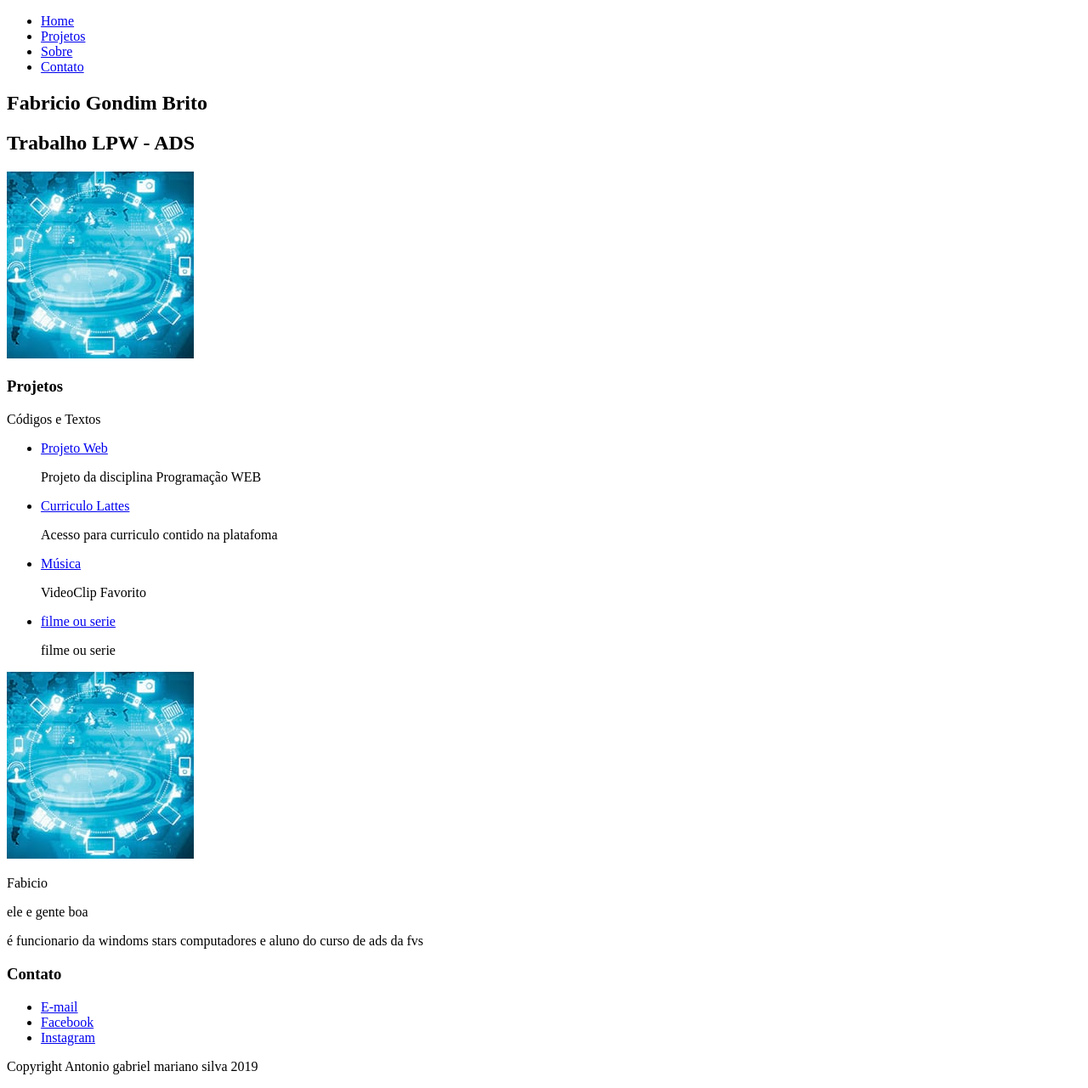
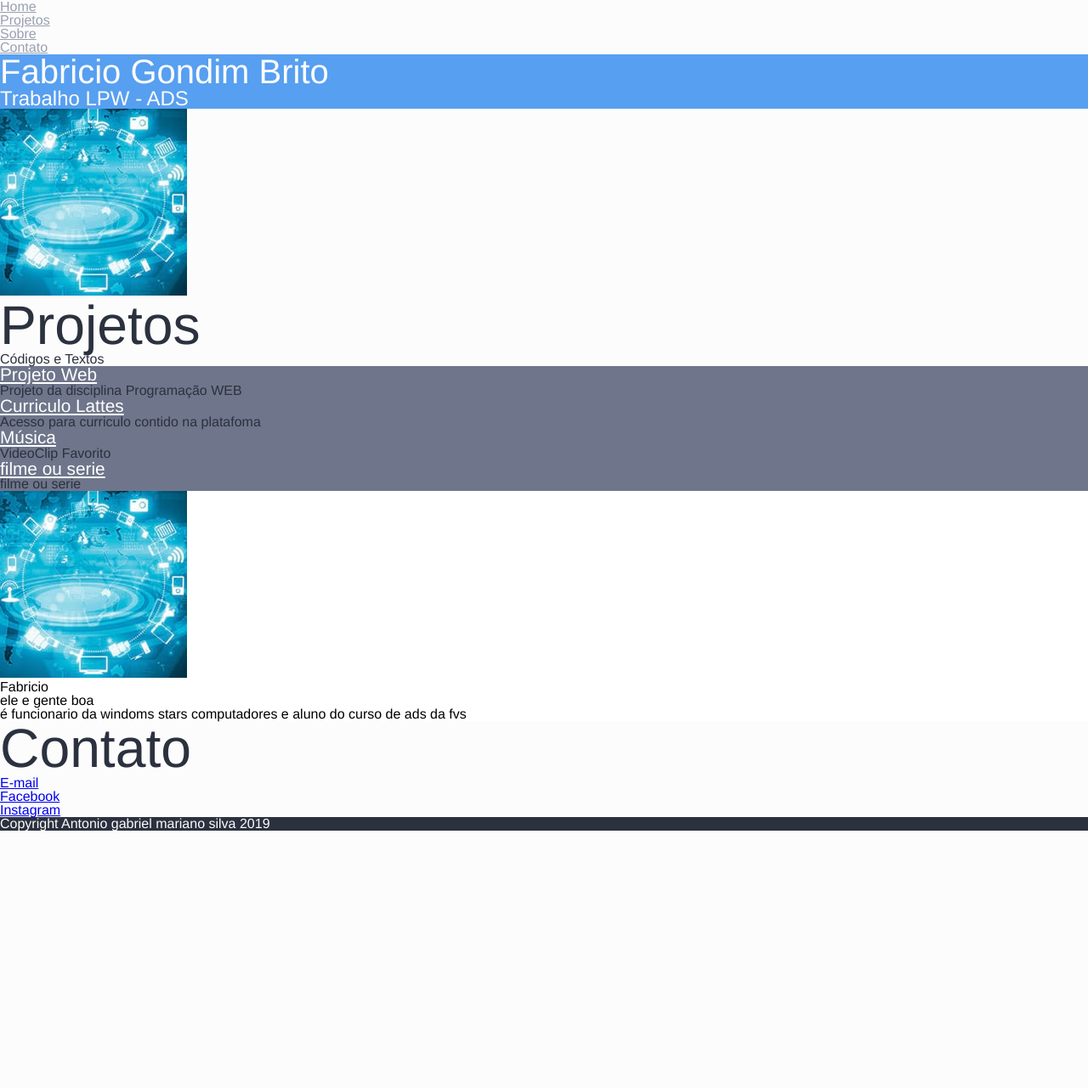
Before and after one commit to xxxmariano/AulasProgramacaoWeb, a PHP site: page /AulasProgramacaoWeb-master/index.html in a window 1280 px wide. Shown: the whole page at 85% size. After the commit the page ends 978 px from the top, so only its background shows below. Run offline with PHP 8.4, Linux system fonts and the light colour scheme.

Commit message:
aula do  dia 22/03/2018
aula do  dia 22/03/2018

```diff
--- a/AulasProgramacaoWeb-master/index.html
+++ /dev/null
@@ -1,118 +0,0 @@
-<!DOCTYPE html>
-<html>
-
-<head>
-    <meta charset="utf-8">
-    <title> Blog do Fabricio </title>
-    <style type="test/css">
-.styleProjetos{
-    background-color:#fcfcfd;
-    color: #2B3113;
-
-
-}
-
-    </style>
-
-
-
-</head>
-
-<body>
-
-    <header>
-        <nav>
-            <ul>
-                <li> <a href="#">Home</a></li>
-                <li> <a href="#projetos">Projetos</a></li>
-                <li><a href="#Sobre">Sobre</a></li>
-                <li><a href="#Contato">Contato</a></li>
-
-            </ul>
-        </nav>
-
-    </header>
-    <section id="identificação" >
-        <h1> Fabricio Gondim Brito </h1>
-        <h2> Trabalho LPW - ADS </h2>
-    </section>
-
-    <section id="Projetos "clase="styleProjetos">
-        <img alt="Imagem que apresenta diversos intens" src="imagens/tecnologia.jpg.jpg">
-        <h3>Projetos</h3>
-        <p>Códigos e Textos</p>
-        <ul>
-            <li>
-                <a href="https://github.com/FabricioGB/AulasProgrmacaoWeb">Projeto Web</a>
-                <p>Projeto da disciplina Programação WEB</p>
-            </li>
-            <li>
-                <a href="http://lattes.cnpq.br">Curriculo Lattes</a>
-                <p>Acesso para curriculo contido na platafoma</p>
-            </li>
-            <li>
-                <a href="https://www.youtube.com/watch?v=FK3PbghqjDo">Música</a>
-                <p>VideoClip Favorito</p>
-            </li>
-            <li>
-                <a href="https://netflix.com.br">filme ou serie</a>
-                <p>filme ou serie</p>
-            </li>
-
-
-        </ul>
-
-        <section id="sobre">
-            <img alt="Foto de Fabricio gondim " src="imagens/tecnologia.jpg.jpg">
-            <p>Fabicio</p>
-            <p>ele e gente boa</p>
-            <p>é funcionario da windoms stars computadores e aluno do curso de ads da fvs </p>
-        </section>
-
-
-
-
-        <section id="contato">
-            <h3>Contato</h3>
-            <ul>
-                <li><a href="mailto:gabriel_silva1213@hotmail.com">E-mail</a></li>
-                <li><a href="mailto:gabriel_silva1213@hotmail.com">Facebook</a></li>
-                <li><a href="mailto:gabriel_silva1213@hotmail.com">Instagram</a></li>
-
-
-
-            </ul>
-        </section>
-
-        <footer>
-            <p>Copyright Antonio gabriel mariano silva 2019</p>
-        </footer>
-
-    </section>
-
-    <footer>
-
-    </footer>
-
-
-
-
-
-    <!--lISTA ORDENADAS E NÃO ORDENADAS-->
-    <!--dEFINE UMA REGIÃO DE CABEÇALHO DE UMA PAGINA -->
-    <header></header>
-    <!--Define uma região de rodapé-->
-    <footer></footer>
-    <!--Define uma Região de navegação de página ou navegação-->
-    <nan></nan>
-    <!--Define um região logicá de uma página ou agrupamento de conteúdo-->
-    <section></section>
-    <!--Define um artigo ou peça completa de conteudo-->
-    <article></article>
-    <!--Define um conteudo secudário ou relacinado-->
-    <aside></aside>
-
-
-</body>
-
-</html>
--- a/Estilos/blog.css
+++ b/Estilos/blog.css
@@ -11,6 +11,14 @@ color:#FCFCFD;}
 .identificacao h2 {
     font-size: 1.5em;
     font-weight: lighter;
+}
+
+section h3 {
+    font-size: 1.7cm;
+}
+header li a {
+color:#99A0B0;
+font-weight: lighter;
 }
 
 .escuras{
--- /dev/null
+++ b/Estilos/reset.css
@@ -0,0 +1,48 @@
+/* http://meyerweb.com/eric/tools/css/reset/
+  v2.0 | 20110126
+  License: none (public domain)
+*/
+
+html, body, div, span, applet, object, iframe,
+h1, h2, h3, h4, h5, h6, p, blockquote, pre,
+a, abbr, acronym, address, big, cite, code,
+del, dfn, em, img, ins, kbd, q, s, samp,
+small, strike, strong, sub, sup, tt, var,
+b, u, i, center,
+dl, dt, dd, ol, ul, li,
+fieldset, form, label, legend,
+table, caption, tbody, tfoot, thead, tr, th, td,
+article, aside, canvas, details, embed,
+figure, figcaption, footer, header, hgroup,
+menu, nav, output, ruby, section, summary,
+time, mark, audio, video {
+    margin: 0;
+    padding: 0;
+    border: 0;
+    font-size: 100%;
+    font: inherit;
+    vertical-align: baseline;
+}
+/* HTML5 display-role reset for older browsers */
+article, aside, details, figcaption, figure,
+footer, header, hgroup, menu, nav, section {
+    display: block;
+}
+body {
+    line-height: 1;
+}
+ol, ul {
+    list-style: none;
+}
+blockquote, q {
+    quotes: none;
+}
+blockquote:before, blockquote:after,
+q:before, q:after {
+    content: '';
+    content: none;
+}
+table {
+    border-collapse: collapse;
+    border-spacing: 0;
+}
--- a/index.html
+++ b/index.html
@@ -4,6 +4,7 @@
 <head>
     <meta charset="utf-8">
     <title> Blog do Fabricio </title>
+    <link  rel="stylesheet" href="Estilos/reset.css">
     <link  rel="stylesheet" href="Estilos/blog.css">
 
 
--- a/teste.txt
+++ /dev/null
@@ -1 +0,0 @@
-gabriel
```
Also changed, not shown: AulasProgramacaoWeb-master/README.md (deleted), AulasProgramacaoWeb-master/imagens/tecnologia.jpg.jpg (deleted).
